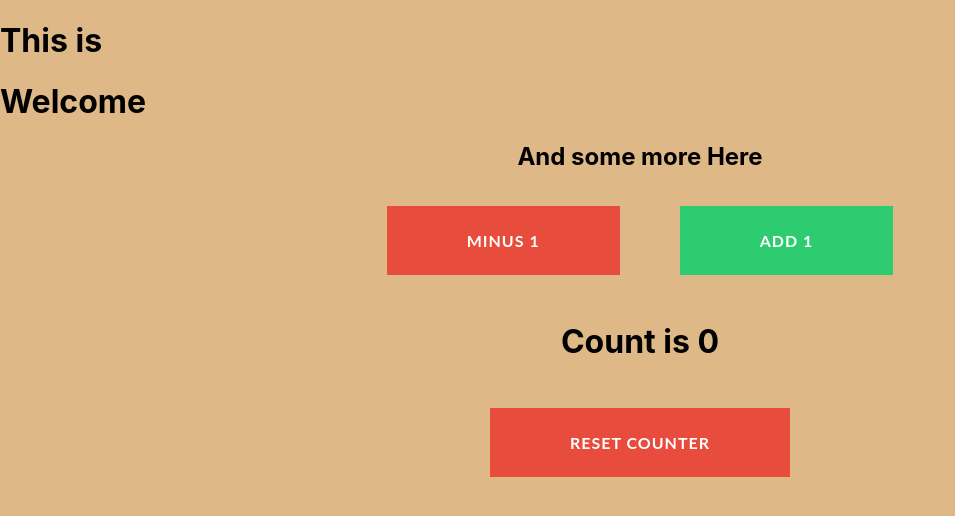
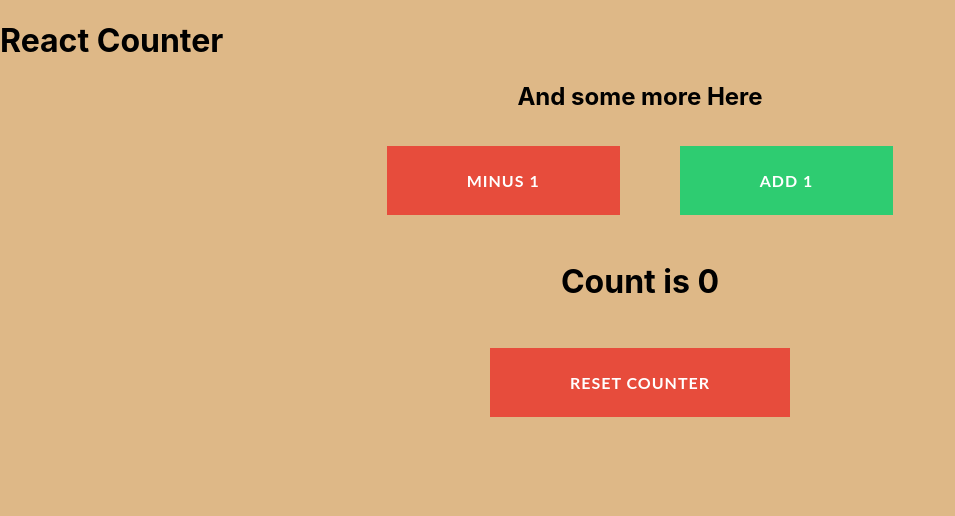
Before and after one commit to valientjuno/React-Course_Introduction, a React (Create React App) app: page / in a window 1280 px wide. Shown: the top 516 px of the page, without its empty margins (0-955 px from the left). Built offline with nearby package versions, Linux system fonts and the light colour scheme.

Commit message:
Update App.js

```diff
--- a/src/App.js
+++ b/src/App.js
@@ -4,8 +4,7 @@ import Counter from "./components/Counter";
 function App() {
   return (
     <div>
-      <h1>This is</h1>
-      <h1>Welcome</h1> <Counter />
+      <h1>React Counter</h1> <Counter />
     </div>
   );
 }
```
